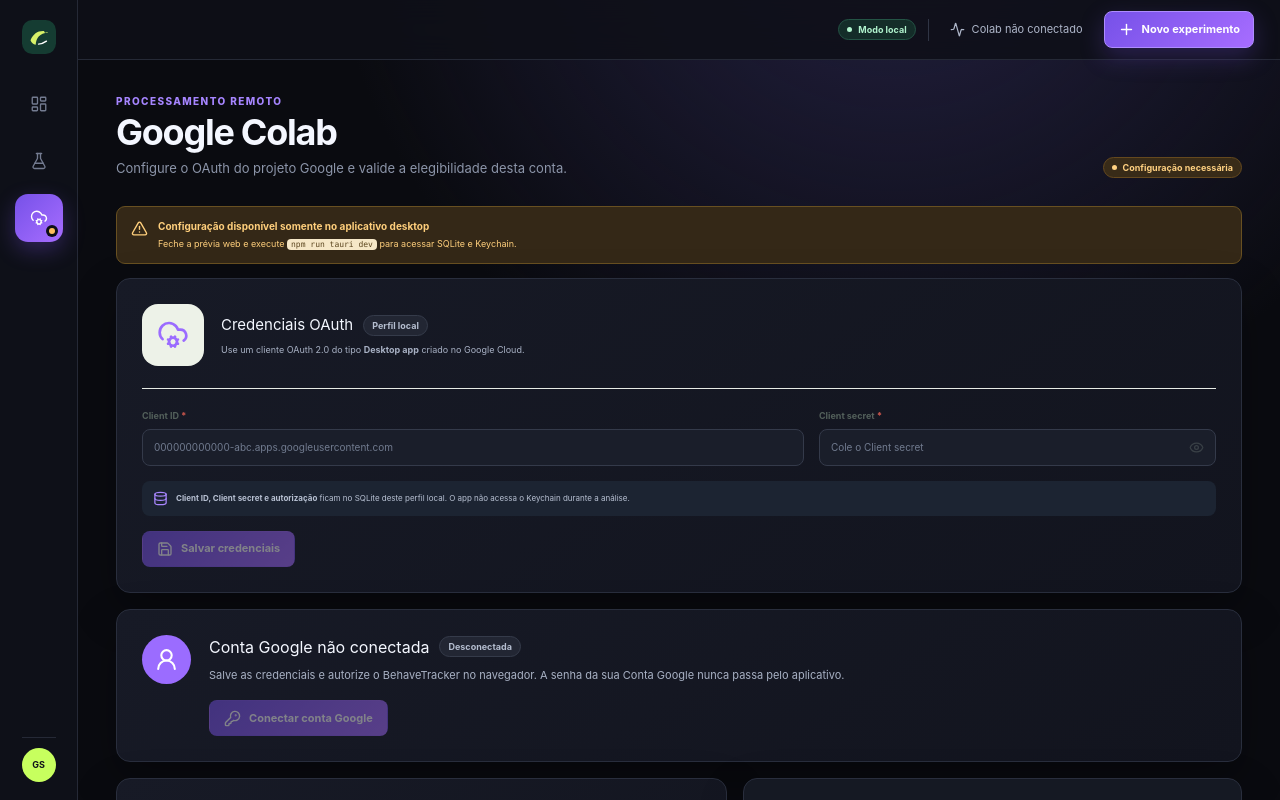
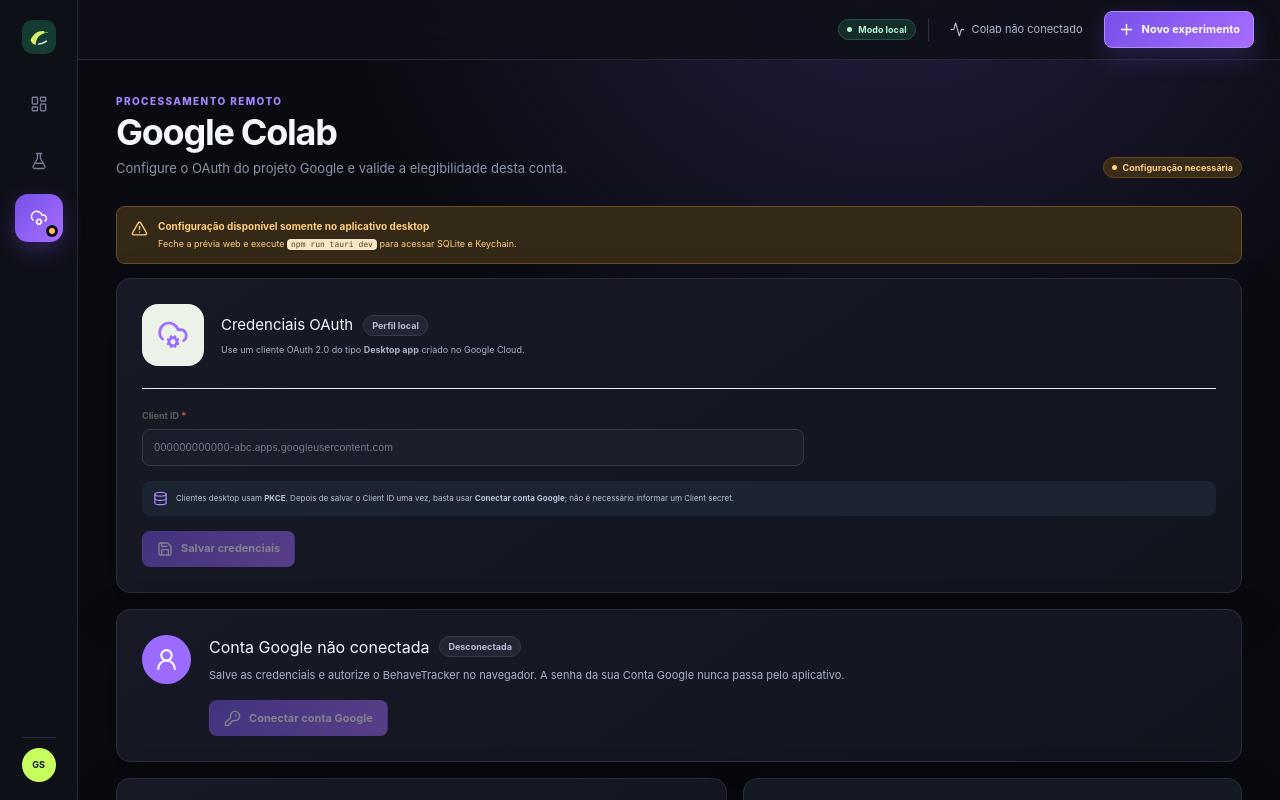
Before and after one commit to CodesOfGabriel/behaviortracker, a React (Vite) app: page / in a window 1280 px wide. Both pictures are taken after a click on the button 38 px from the left and 218 px from the top of the page. Shown: the top 800 px of the page. Built offline with nearby package versions, Linux system fonts and the light colour scheme.

Commit message:
feat: simplify desktop Google connection

```diff
--- a/src/features/colab/ColabGate.tsx
+++ b/src/features/colab/ColabGate.tsx
@@ -7,8 +7,6 @@ import {
   Cpu,
   Database,
   ExternalLink,
-  Eye,
-  EyeOff,
   KeyRound,
   LockKeyhole,
   RefreshCw,
@@ -39,14 +37,11 @@ export function ColabGate() {
   const desktopRuntime = useMemo(isTauriRuntime, []);
   const [summary, setSummary] = useState<OAuthProfileSummary>(emptyColabSummary);
   const [clientId, setClientId] = useState("");
-  const [clientSecret, setClientSecret] = useState("");
-  const [showSecret, setShowSecret] = useState(false);
   const [activeAction, setActiveAction] = useState<ActiveAction>(desktopRuntime ? "load" : null);
   const [error, setError] = useState<string | null>(null);
   const [notice, setNotice] = useState<string | null>(null);
 
-  const configured = Boolean(summary.clientId && summary.hasClientSecret);
-  const clientIdChanged = clientId.trim() !== summary.clientId;
+  const configured = Boolean(summary.clientId);
   const eligibilityKnown = Boolean(summary.connected && summary.subscriptionTier && !summary.providerError);
 
   useEffect(() => {
@@ -76,7 +71,6 @@ export function ColabGate() {
       setSummary(updated);
       publishColabSummary(updated);
       setClientId(updated.clientId);
-      setClientSecret("");
       setNotice(successMessage);
     } catch (actionError) {
       setError(errorMessage(actionError));
@@ -93,7 +87,7 @@ export function ColabGate() {
       {
         profileId: COLAB_PROFILE_ID,
         clientId: clientId.trim(),
-        clientSecret: clientSecret.trim() || null,
+        clientSecret: null,
       },
       "Credenciais salvas para este perfil local.",
     );
@@ -109,7 +103,6 @@ export function ColabGate() {
       setSummary(emptyColabSummary);
       publishColabSummary(emptyColabSummary);
       setClientId("");
-      setClientSecret("");
       setNotice("Configuração OAuth removida deste perfil local.");
     } catch (deleteError) {
       setError(errorMessage(deleteError));
@@ -166,37 +159,14 @@ export function ColabGate() {
               value={clientId}
             />
           </label>
-          <label>
-            <span>Client secret <b>*</b></span>
-            <div className="secret-input">
-              <input
-                autoComplete="new-password"
-                disabled={!desktopRuntime || activeAction !== null}
-                onChange={(event) => setClientSecret(event.target.value)}
-                placeholder={summary.hasClientSecret ? "Salvo — deixe vazio para manter" : "Cole o Client secret"}
-                spellCheck={false}
-                type={showSecret ? "text" : "password"}
-                value={clientSecret}
-              />
-              <button
-                aria-label={showSecret ? "Ocultar Client secret" : "Mostrar Client secret"}
-                disabled={!clientSecret}
-                onClick={() => setShowSecret((visible) => !visible)}
-                type="button"
-              >
-                {showSecret ? <EyeOff size={15} /> : <Eye size={15} />}
-              </button>
-            </div>
-          </label>
-
           <div className="credential-storage-note">
             <Database size={15} />
-            <span><strong>Client ID, Client secret e autorização</strong> ficam no SQLite deste perfil local. O app não acessa o Keychain durante a análise.</span>
+            <span>Clientes desktop usam <strong>PKCE</strong>. Depois de salvar o Client ID uma vez, basta usar <strong>Conectar conta Google</strong>; não é necessário informar um Client secret.</span>
           </div>
 
           <div className="credential-actions">
             <Button
-              disabled={!desktopRuntime || !clientId.trim() || (!clientSecret.trim() && (!summary.hasClientSecret || clientIdChanged))}
+              disabled={!desktopRuntime || !clientId.trim()}
               icon={<Save size={16} />}
               loading={activeAction === "save"}
               type="submit"
@@ -279,7 +249,7 @@ export function ColabGate() {
           <div className="panel-header compact"><div><h2>Checklist de habilitação</h2><p>Nenhum item é presumido pelo aplicativo.</p></div></div>
           <ul className="readiness-list">
             <li className="done"><Check size={15} /><div><strong>Editor local</strong><span>Disponível sem conta Google</span></div></li>
-            <li className={summary.connected ? "done" : undefined}>{summary.connected ? <Check size={15} /> : <LockKeyhole size={15} />}<div><strong>OAuth 2.0 + PKCE</strong><span>{summary.connected ? "Autorização persistente no Keychain" : configured ? "Credenciais prontas para autorização" : "Cliente ainda não configurado"}</span></div></li>
+            <li className={summary.connected ? "done" : undefined}>{summary.connected ? <Check size={15} /> : <LockKeyhole size={15} />}<div><strong>OAuth 2.0 + PKCE</strong><span>{summary.connected ? "Autorização persistente neste dispositivo" : configured ? "Pronto para conectar sua Conta Google" : "Cliente ainda não configurado"}</span></div></li>
             <li className={eligibilityKnown ? "done" : undefined}>{eligibilityKnown ? <Check size={15} /> : <Cpu size={15} />}<div><strong>Elegibilidade da conta</strong><span>{eligibilityKnown ? `${summary.eligibleRuntimeCount} runtime(s) elegível(is) consultado(s)` : "Subscription e runtime specs ainda não confirmados"}</span></div></li>
             <li><ShieldAlert size={15} /><div><strong>Permissão de uso</strong><span>Execução externa e cenário Free ainda exigem o gate P0</span></div></li>
           </ul>
```
Also changed, not shown: 1 other file (tests, documents, lock files or other folders).
